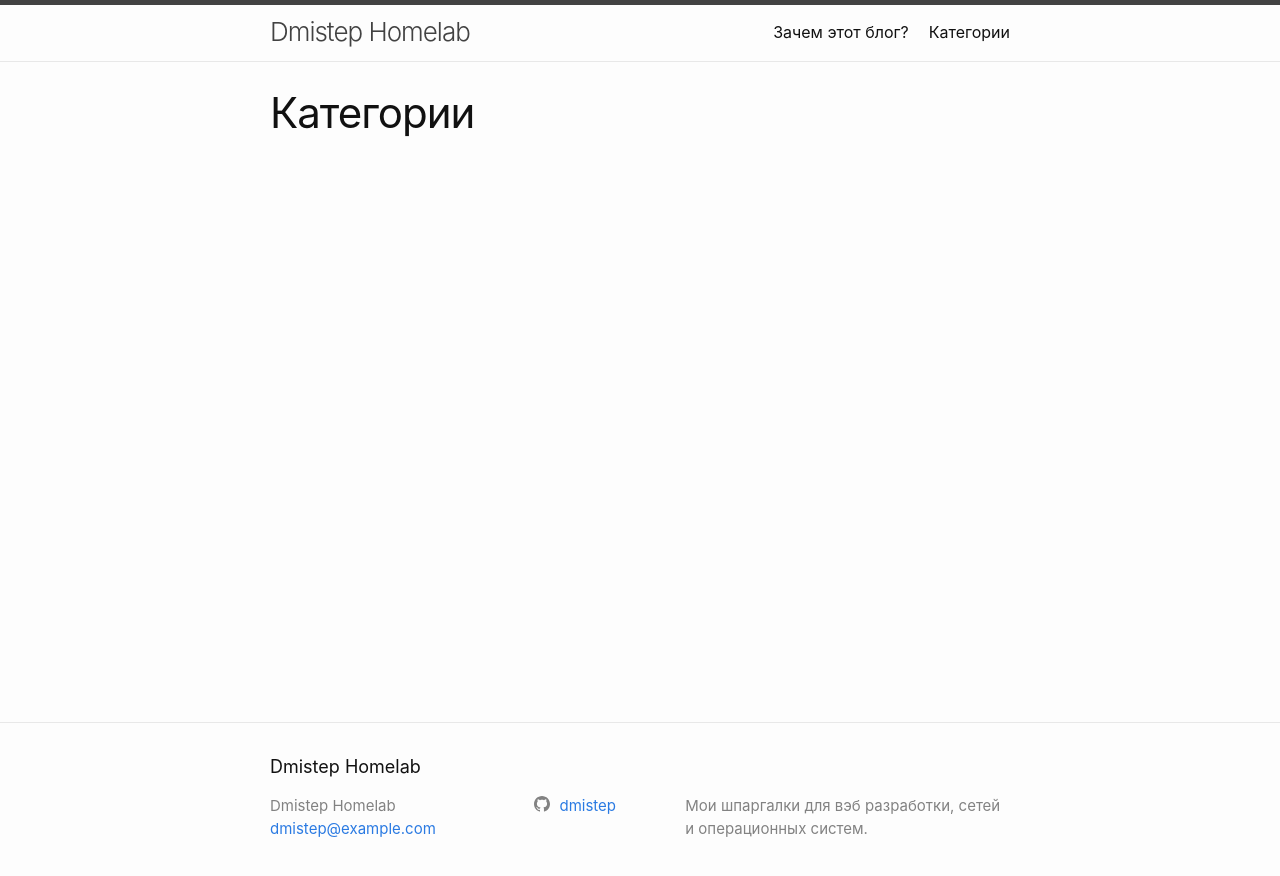
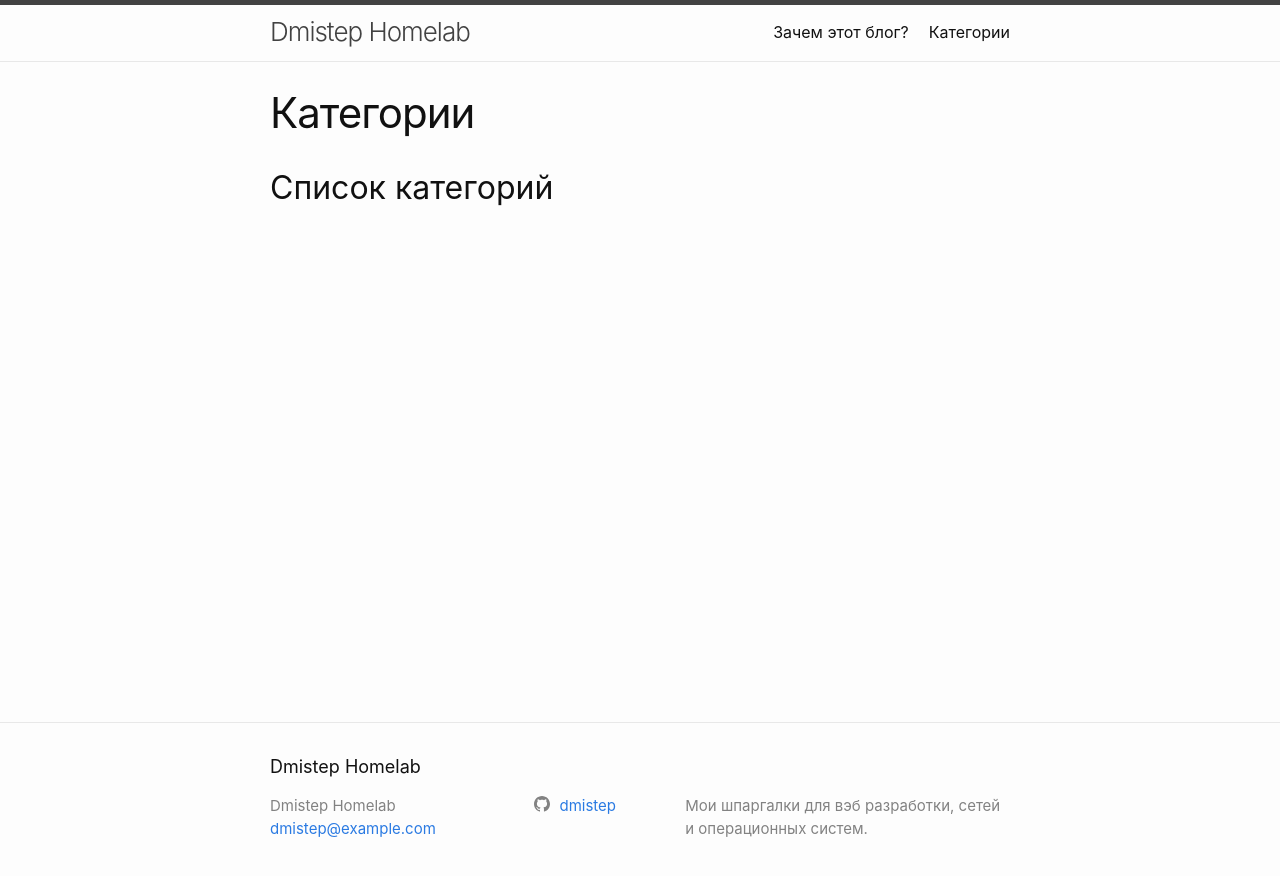
Before and after one commit to Dmistep/test-blog, a Jekyll site: the page built from categories.md, in a window 1280 px wide. Shown: the top 876 px of the page. Built offline with Jekyll 4.4.1, drawn with Linux system fonts in a browser that asks for light colours.

Commit message:
update categories.md

```diff
--- a/categories.md
+++ b/categories.md
@@ -3,3 +3,5 @@ layout: page
 title: "Категории"
 permalink: /categories/
 ---
+
+## Список категорий
```
